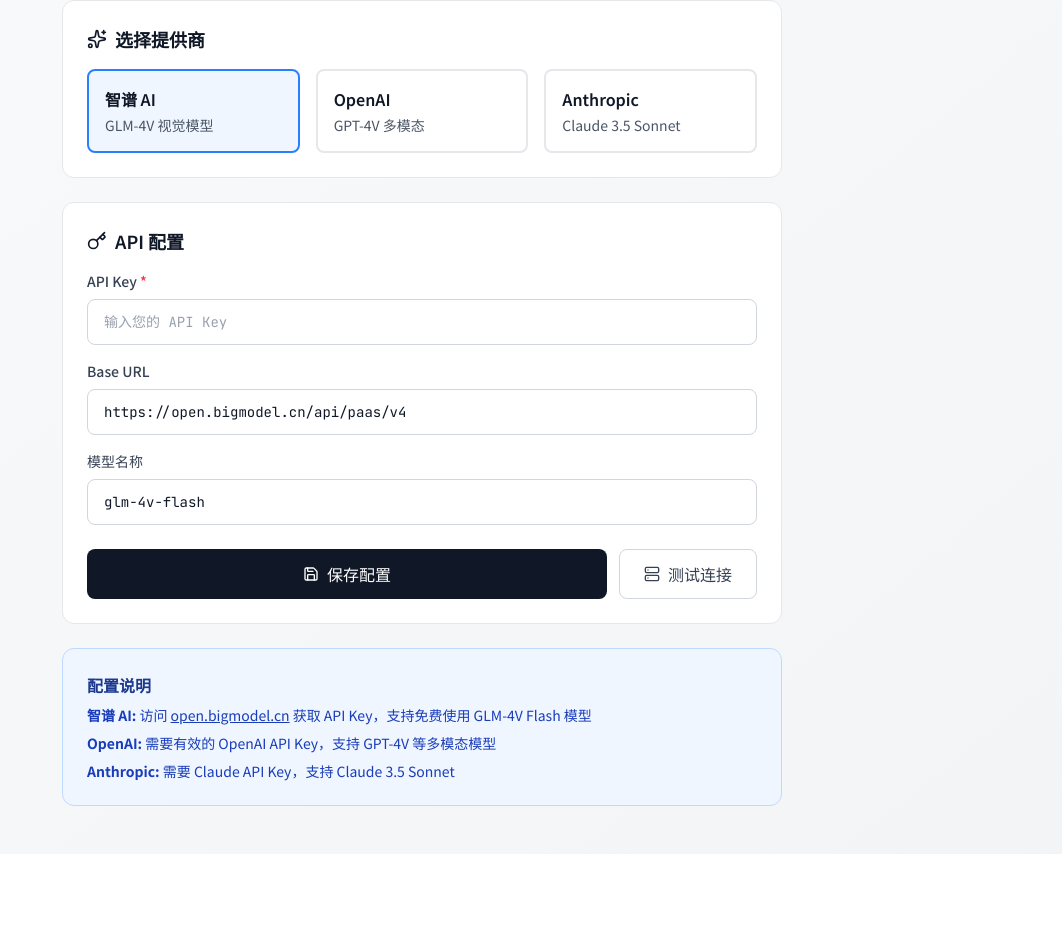
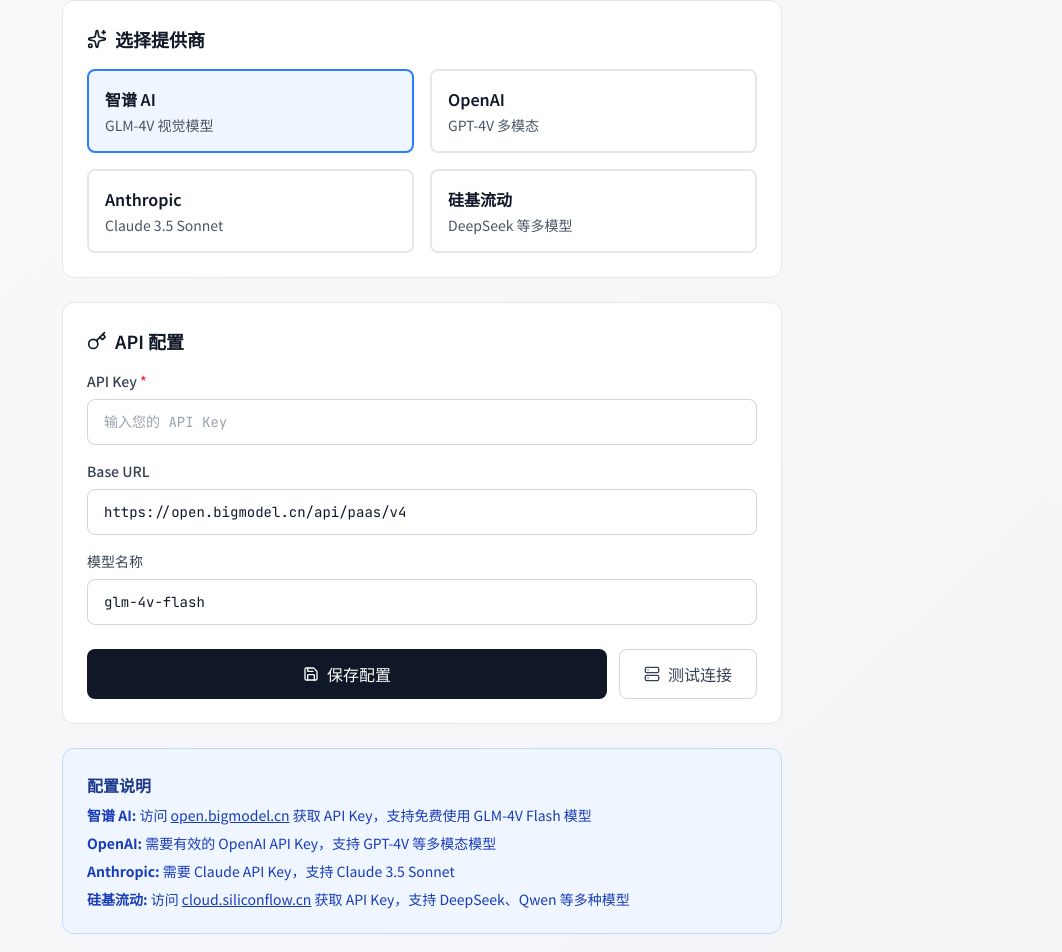
Before and after one commit to ycbing/sketch-to-code, a Next.js app: page /settings in a window 1280 px wide. Shown: the part 213-1165 px from the top of the page, without its empty margins (218-1280 px from the left). Before the commit the page ends 1067 px from the top, so only its background shows below. Built offline with nearby package versions, Linux system fonts and the light colour scheme.

Commit message:
feat: 增加硅基流动Apikey配置

```diff
--- a/app/api/generate/route.ts
+++ b/app/api/generate/route.ts
@@ -40,6 +40,12 @@
         apiKey: config.apiKey,
       });
       model = anthropic.chat(config.model);
+    } else if (config.provider === "siliconflow") {
+      const siliconflow = createOpenAI({
+        baseURL: config.baseURL,
+        apiKey: config.apiKey,
+      });
+      model = siliconflow.chat(config.model);
     } else {
       // 默认使用智谱 AI
       const zhipu = createOpenAI({
--- a/app/api/test-model/route.ts
+++ b/app/api/test-model/route.ts
@@ -8,12 +8,6 @@
     let response: Response;
 
     if (config.provider === "openai") {
-      const { createOpenAI } = await import("@ai-sdk/openai");
-      const openai = createOpenAI({
-        baseURL: config.baseURL,
-        apiKey: config.apiKey,
-      });
-
       // 测试请求
       response = await fetch(`${config.baseURL}/chat/completions`, {
         method: "POST",
@@ -54,6 +48,19 @@
           max_tokens: 10,
         }),
       });
+    } else if (config.provider === "siliconflow") {
+      response = await fetch(`${config.baseURL}/chat/completions`, {
+        method: "POST",
+        headers: {
+          "Content-Type": "application/json",
+          Authorization: `Bearer ${config.apiKey}`,
+        },
+        body: JSON.stringify({
+          model: config.model,
+          messages: [{ role: "user", content: "test" }],
+          max_tokens: 10,
+        }),
+      });
     } else {
       return NextResponse.json({ success: false, error: "不支持的提供商" }, { status: 400 });
     }
@@ -61,7 +68,7 @@
     if (response.ok) {
       return NextResponse.json({ success: true });
     } else {
-      const error = await response.text();
+      await response.text();
       return NextResponse.json({ success: false, error: "API Key 无效" }, { status: 400 });
     }
   } catch (error) {
--- a/app/settings/page.tsx
+++ b/app/settings/page.tsx
@@ -5,7 +5,7 @@
 import { Settings, Home, Save, Check, AlertCircle, Sparkles, Key, Server } from "lucide-react";
 
 interface AIModelConfig {
-  provider: "openai" | "anthropic" | "zhipu";
+  provider: "openai" | "anthropic" | "zhipu" | "siliconflow";
   apiKey: string;
   baseURL?: string;
   model: string;
@@ -26,6 +26,11 @@
     provider: "zhipu",
     baseURL: "https://open.bigmodel.cn/api/paas/v4",
     model: "glm-4v-flash",
+  },
+  siliconflow: {
+    provider: "siliconflow",
+    baseURL: "https://api.siliconflow.cn/v1",
+    model: "deepseek-ai/DeepSeek-V3",
   },
 };
 
@@ -52,7 +57,7 @@
     }
   }, []);
 
-  const handleProviderChange = (provider: "openai" | "anthropic" | "zhipu") => {
+  const handleProviderChange = (provider: "openai" | "anthropic" | "zhipu" | "siliconflow") => {
     const defaultConfig = DEFAULT_CONFIGS[provider];
     setConfig({
       provider,
@@ -149,11 +154,12 @@
             <Sparkles className="w-5 h-5" />
             选择提供商
           </h2>
-          <div className="grid md:grid-cols-3 gap-4">
+          <div className="grid md:grid-cols-2 gap-4">
             {[
               { id: "zhipu", name: "智谱 AI", desc: "GLM-4V 视觉模型" },
               { id: "openai", name: "OpenAI", desc: "GPT-4V 多模态" },
               { id: "anthropic", name: "Anthropic", desc: "Claude 3.5 Sonnet" },
+              { id: "siliconflow", name: "硅基流动", desc: "DeepSeek 等多模型" },
             ].map((provider) => (
               <button
                 key={provider.id}
@@ -292,6 +298,18 @@
             <p>
               <strong>Anthropic:</strong> 需要 Claude API Key，支持 Claude 3.5 Sonnet
             </p>
+            <p>
+              <strong>硅基流动:</strong> 访问{" "}
+              <a
+                href="https://cloud.siliconflow.cn"
+                target="_blank"
+                rel="noopener noreferrer"
+                className="underline hover:no-underline"
+              >
+                cloud.siliconflow.cn
+              </a>{" "}
+              获取 API Key，支持 DeepSeek、Qwen 等多种模型
+            </p>
           </div>
         </div>
       </main>
```
